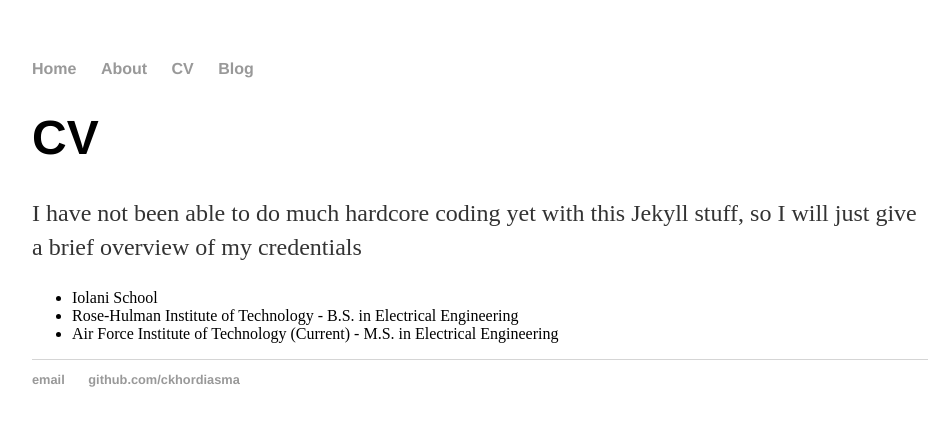
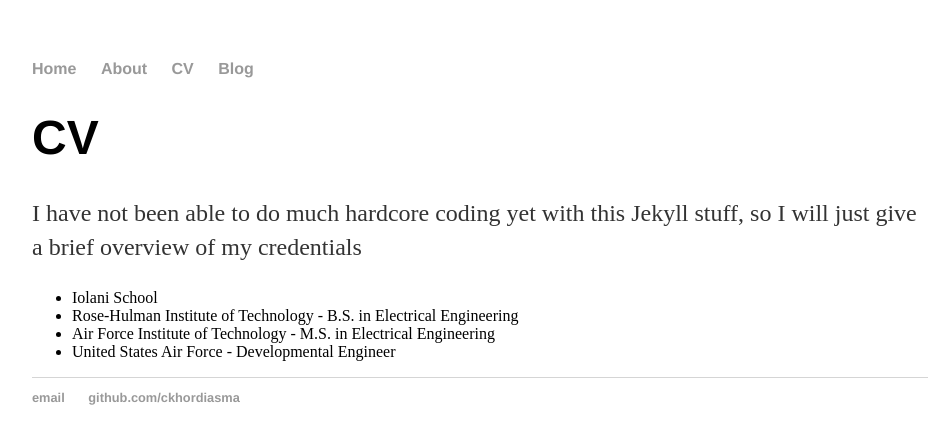
Before and after one commit to ckhordiasma/xoid, a Jekyll site: the page built from cv/index.html, in a window 1280 px wide. Shown: the top 444 px of the page, without its empty margins (160-1107 px from the left). Built offline with Jekyll 4.4.1, drawn with Linux system fonts in a browser that asks for light colours.

Commit message:
updated CV.

```diff
--- a/_config.yml
+++ b/_config.yml
@@ -1,2 +1,2 @@
-name: Hank Quinlan, Horrible Cop
+name: Christopher Kodama's Website
 markdown: kramdown
--- a/cv/index.html
+++ b/cv/index.html
@@ -13,7 +13,9 @@ Iolani School
 Rose-Hulman Institute of Technology - B.S. in Electrical Engineering
 </li>
 <li>
-Air Force Institute of Technology (Current) - M.S. in Electrical Engineering
+Air Force Institute of Technology - M.S. in Electrical Engineering
 </li>
-
+<li>
+United States Air Force - Developmental Engineer
+</li>
 </ul>
```
